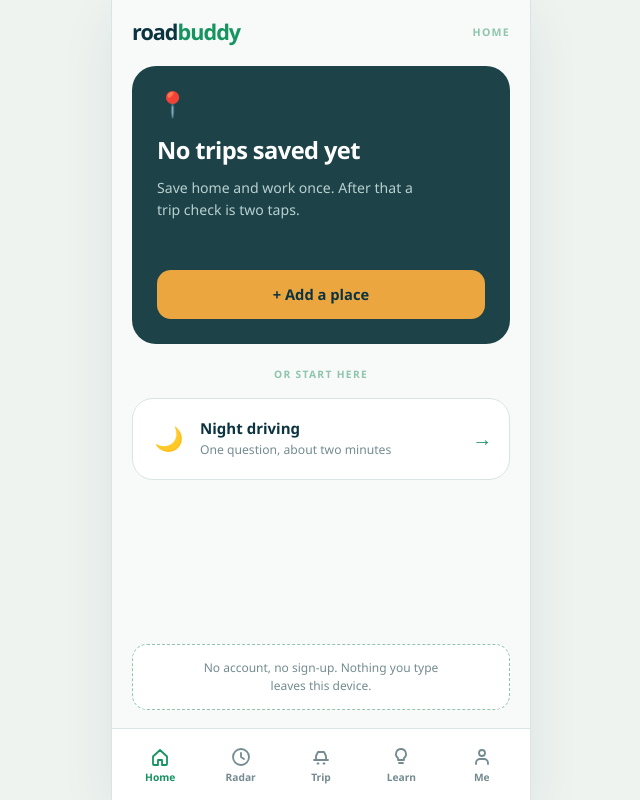
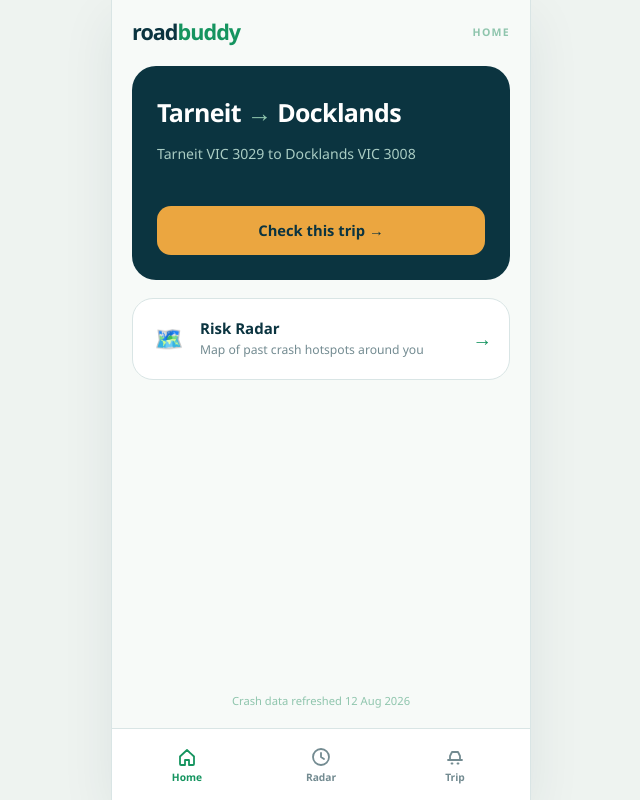
Before and after one commit to szzy-9/RoadBuddy, a React (Vite) app in the folder frontend/: page / in a window 1280 px wide. Shown: the whole page, without its empty margins (319-959 px from the left). Built offline with nearby package versions, Linux system fonts and the light colour scheme; no server answers.

Commit message:
Hide Learn and Me page for Iteration 1 build

```diff
--- a/frontend/src/components/BottomNav.tsx
+++ b/frontend/src/components/BottomNav.tsx
@@ -5,8 +5,9 @@
   { to: '/', label: 'Home', path: 'M3 9.5 10 3l7 6.5V17a1 1 0 0 1-1 1h-4v-5H8v5H4a1 1 0 0 1-1-1z' },
   { to: '/radar', label: 'Radar', path: 'M10 2a8 8 0 1 0 0 16 8 8 0 0 0 0-16zM10 6v4l3 2' },
   { to: '/trip', label: 'Trip', path: 'M3 13h14M5 13V9l2-4h6l2 4v4M6.5 16.5h1M12.5 16.5h1' },
-  { to: '/learn', label: 'Learn', path: 'M10 2a5 5 0 0 0-3 9v2h6v-2a5 5 0 0 0-3-9zM8 16h4' },
-  { to: '/me', label: 'Me', path: 'M4 17v-1a4 4 0 0 1 4-4h4a4 4 0 0 1 4 4v1M10 9a3 3 0 1 0 0-6 3 3 0 0 0 0 6z' },
+  // Learn and Me hidden for now; the routes still exist and can be reached directly.
+  // { to: '/learn', label: 'Learn', path: 'M10 2a5 5 0 0 0-3 9v2h6v-2a5 5 0 0 0-3-9zM8 16h4' },
+  // { to: '/me', label: 'Me', path: 'M4 17v-1a4 4 0 0 1 4-4h4a4 4 0 0 1 4 4v1M10 9a3 3 0 1 0 0-6 3 3 0 0 0 0 6z' },
 ]
 
 /**
--- a/frontend/src/pages/HomePage.tsx
+++ b/frontend/src/pages/HomePage.tsx
@@ -7,15 +7,26 @@
 
 export const HOME_DEMO_STATE_KEY = 'roadbuddy.homeState'
 
+/**
+ * The home screen currently opens straight on the returning state.
+ *
+ * Temporary: the first-open state offers "+ Add a place", which only flips this
+ * flag and saves nothing, so it promises a feature that does not exist yet.
+ * Restore the stored-state version below once saving a place is real.
+ */
 function getInitialHomeState(): HomeState {
-  try {
-    return window.localStorage.getItem(HOME_DEMO_STATE_KEY) === 'returning'
-      ? 'returning'
-      : 'first-open'
-  } catch {
-    return 'first-open'
-  }
+  return 'returning'
 }
+
+// function getInitialHomeState(): HomeState {
+//   try {
+//     return window.localStorage.getItem(HOME_DEMO_STATE_KEY) === 'returning'
+//       ? 'returning'
+//       : 'first-open'
+//   } catch {
+//     return 'first-open'
+//   }
+// }
 
 /**
  * Sample Victorian trips offered on the home card.
--- a/frontend/src/styles.css
+++ b/frontend/src/styles.css
@@ -115,7 +115,13 @@
   width: 100%;
   min-height: 72px;
   flex: 0 0 auto;
-  grid-template-columns: repeat(5, minmax(0, 1fr));
+  /* One equal column per tab, centred as a group, so hiding a tab keeps the
+     remaining ones evenly spaced instead of packed to one side. */
+  grid-auto-flow: column;
+  grid-auto-columns: minmax(0, 1fr);
+  justify-content: center;
+  max-width: 420px;
+  margin-inline: auto;
   padding: 7px 8px calc(6px + env(safe-area-inset-bottom));
   background: var(--white);
   border-top: 1px solid var(--border);
```
